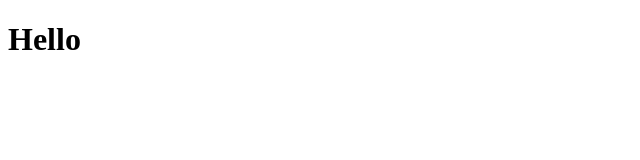
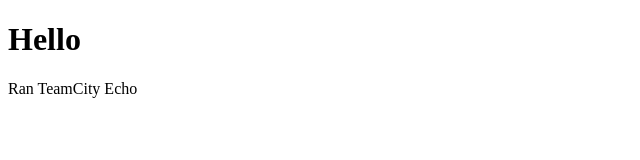
Before and after one commit to Narmus/githubactionspractice, a plain HTML site: page index.html in a window 1280 px wide. Shown: the whole page, without its empty margins (0-640 px from the left). Drawn offline with Linux system fonts and the light colour scheme.

Commit message:
Update index.html

```diff
--- a/index.html
+++ b/index.html
@@ -7,5 +7,6 @@
   </head>
   <body>
     <h1>Hello</h1>
+    <p>Ran TeamCity Echo</p>
   </body>
 </html>
```
